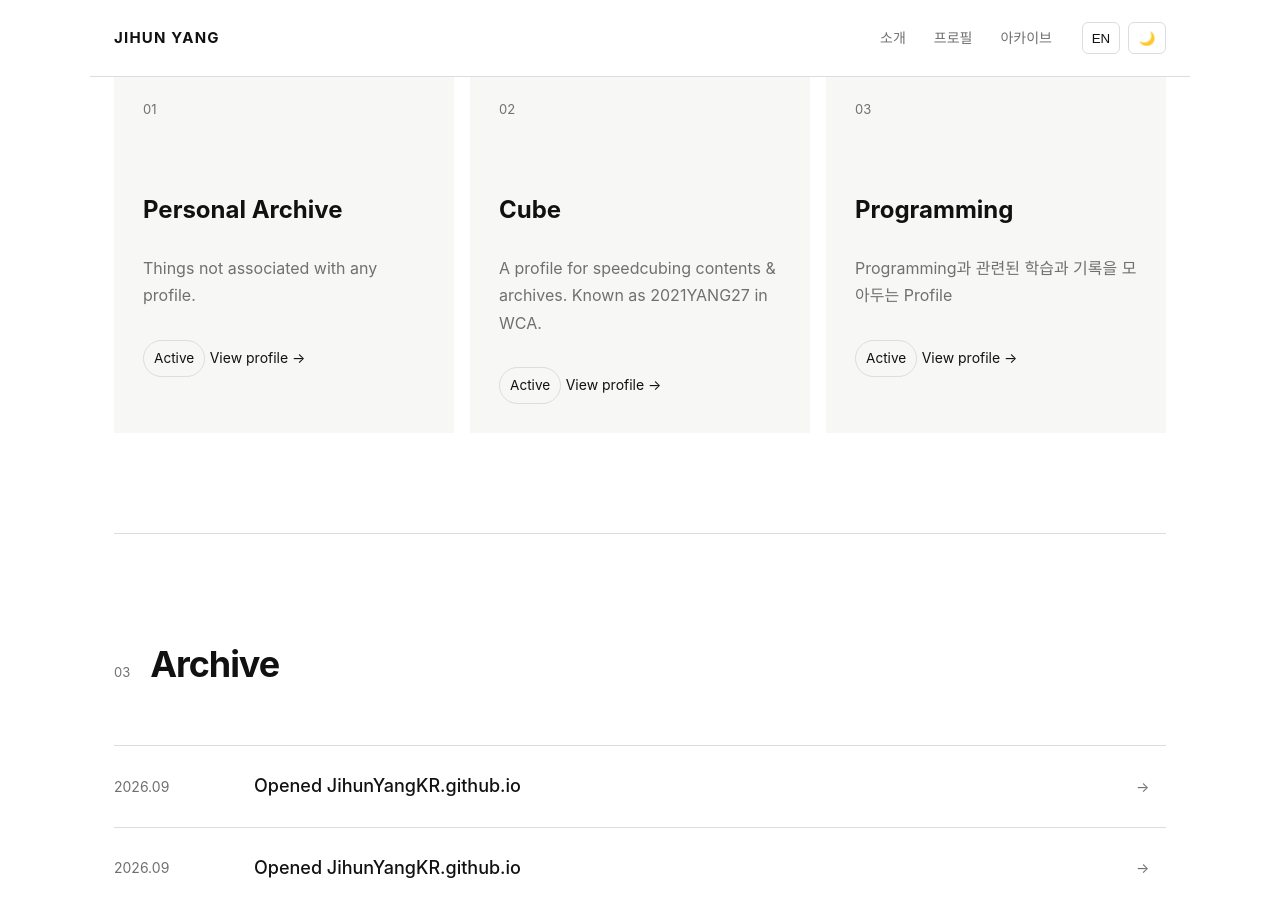
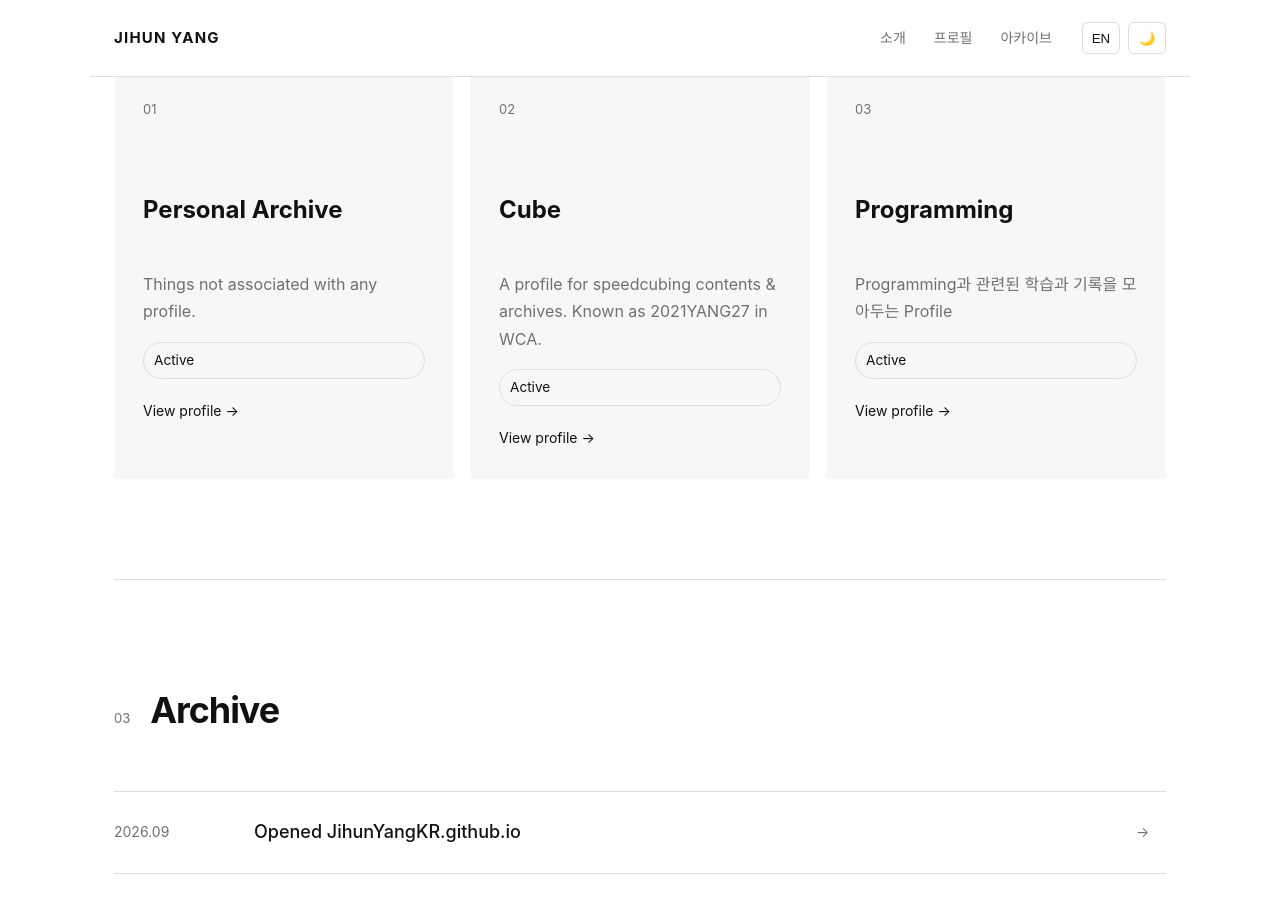
Before and after one commit to JihunYangKR/JihunYangKR.github.io, a Jekyll site: the page built from index.html, in a window 1280 px wide and 900 px high, scrolled down 1561 px. Built offline with Jekyll 4.4.1, drawn with Linux system fonts in a browser that asks for light colours.

Commit message:
Update style.css

```diff
--- a/css/style.css
+++ b/css/style.css
@@ -357,9 +357,16 @@
     border:
         1px solid transparent;
 
+   display: flex;
+   flex-direction: column;
+
     transition:
         transform var(--transition),
         border var(--transition);
+}
+
+.profile-card > span:last-child {
+    margin-top: auto;
 }
 
 .profile-card:hover {
```
